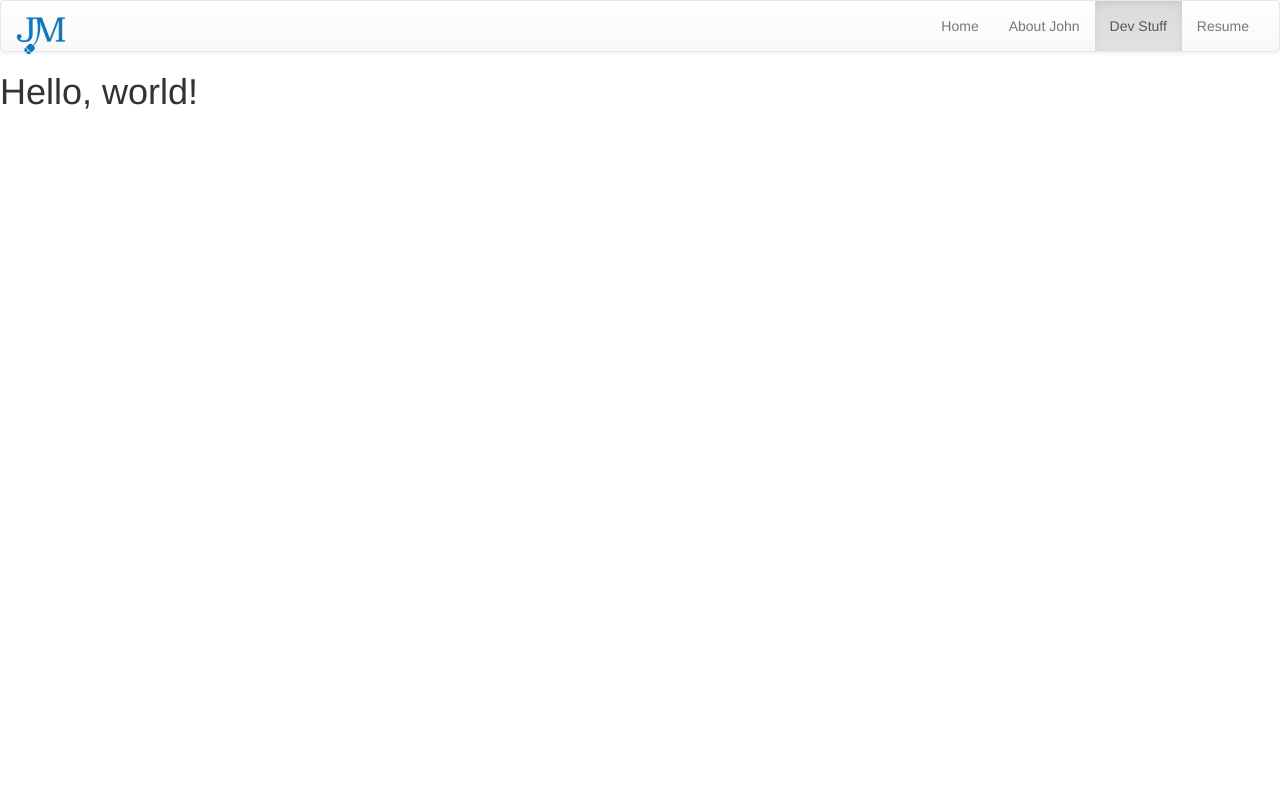
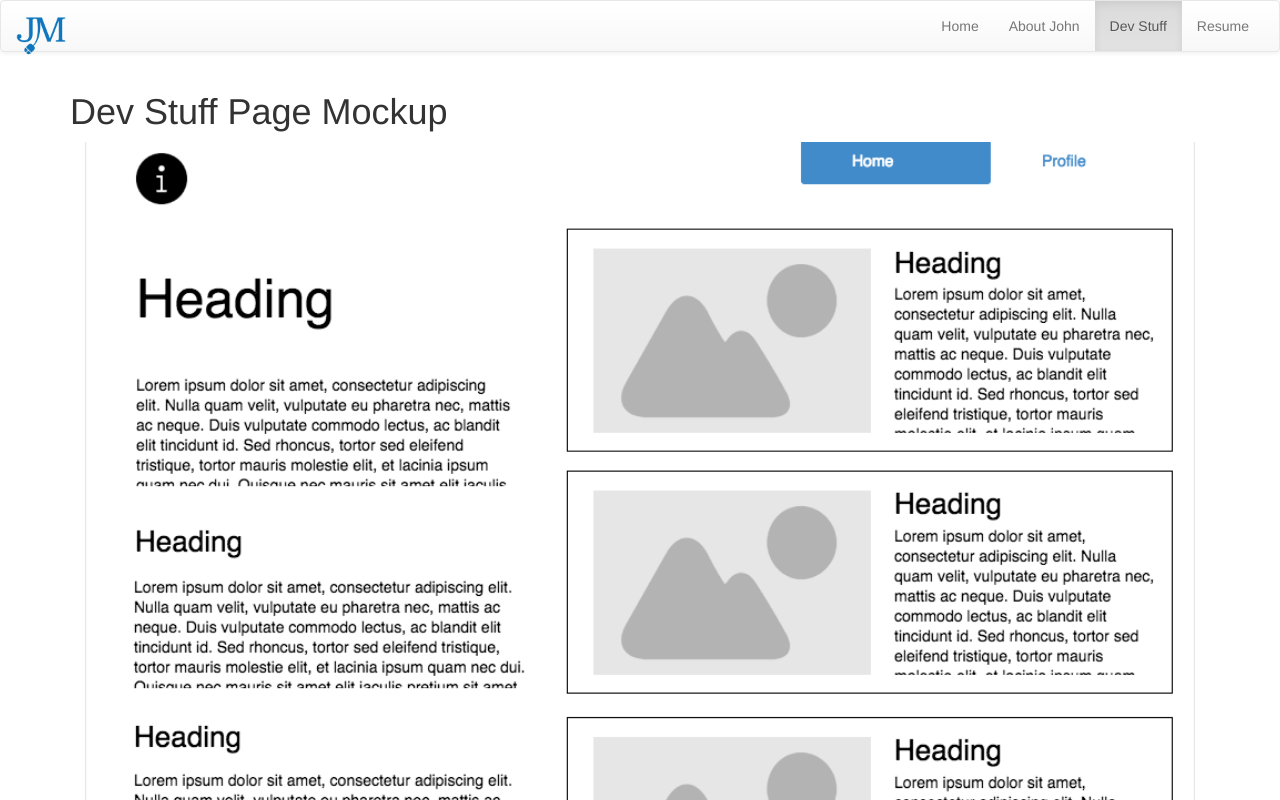
Before and after one commit to jmccutchanwd/jmccutchanwd.github.io, a plain HTML site: page dev-stuff-mockup.html in a window 1280 px wide. Shown: the top 800 px of the page. Drawn offline with nearby package versions, Linux system fonts and the light colour scheme.

Commit message:
inserted mockup images

```diff
--- a/dev-stuff-mockup.html
+++ b/dev-stuff-mockup.html
@@ -46,15 +46,22 @@
               </ul>
     			</div><!-- /.navbar-collapse -->
   			</div><!-- /.container-fluid -->
-		</nav><!-- /.navbar-default -->
+		  </nav><!-- /.navbar-default -->
 
-    	<h1>Hello, world!</h1>
+      <div class="container">
+        <div class="">
+          <h1>Dev Stuff Page Mockup</h1>
+        </div>
+        <div class="col-xs-12">
+          <img class="mockup" src="images/dev-stuff-mockup.png" alt="dev stuff mockup">
+        </div>
+      </div>
 
     	<!-- jQuery (necessary for Bootstrap's JavaScript plugins) -->
     	<script src="https://ajax.googleapis.com/ajax/libs/jquery/1.12.4/jquery.min.js"></script>
     	<!-- Include all compiled plugins (below), or include individual files as needed -->
     	<script src="js/bootstrap.min.js"></script>
    		<!-- Latest compiled and minified JavaScript -->
-		<script src="https://maxcdn.bootstrapcdn.com/bootstrap/3.3.7/js/bootstrap.min.js" integrity="sha384-Tc5IQib027qvyjSMfHjOMaLkfuWVxZxUPnCJA7l2mCWNIpG9mGCD8wGNIcPD7Txa" crossorigin="anonymous"></script>
+  		<script src="https://maxcdn.bootstrapcdn.com/bootstrap/3.3.7/js/bootstrap.min.js" integrity="sha384-Tc5IQib027qvyjSMfHjOMaLkfuWVxZxUPnCJA7l2mCWNIpG9mGCD8wGNIcPD7Txa" crossorigin="anonymous"></script>
   </body>
 </html>
--- a/style.css
+++ b/style.css
@@ -12,6 +12,8 @@ Personal website.
 	width:50px;
 	height:auto;
 }
-
+.mockup{
+	width: 100%;
+}
 
 /*--- Skin ---*/
```
Also changed, not shown: about-john-mockup.html (+9 -2 lines), home-mockup.html (+10 -3 lines), resume-mockup.html (+10 -2 lines).
